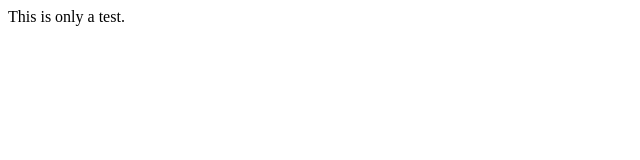
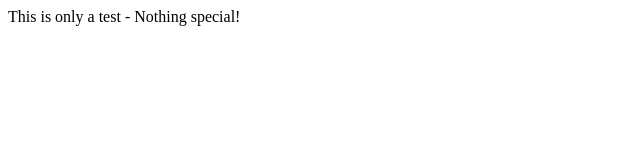
Before and after one commit to optiprime/TestGitHub, a plain HTML site: page index.html in a window 1280 px wide. Shown: the whole page, without its empty margins (0-640 px from the left). Drawn offline with Linux system fonts and the light colour scheme.

Commit message:
Update index.html
Small change

```diff
--- a/index.html
+++ b/index.html
@@ -1,6 +1,6 @@
 <!DOCTYPE html>
 <html>
 <body>
-This is only a test.
+This is only a test - Nothing special!
 <body>
 </html>
```
